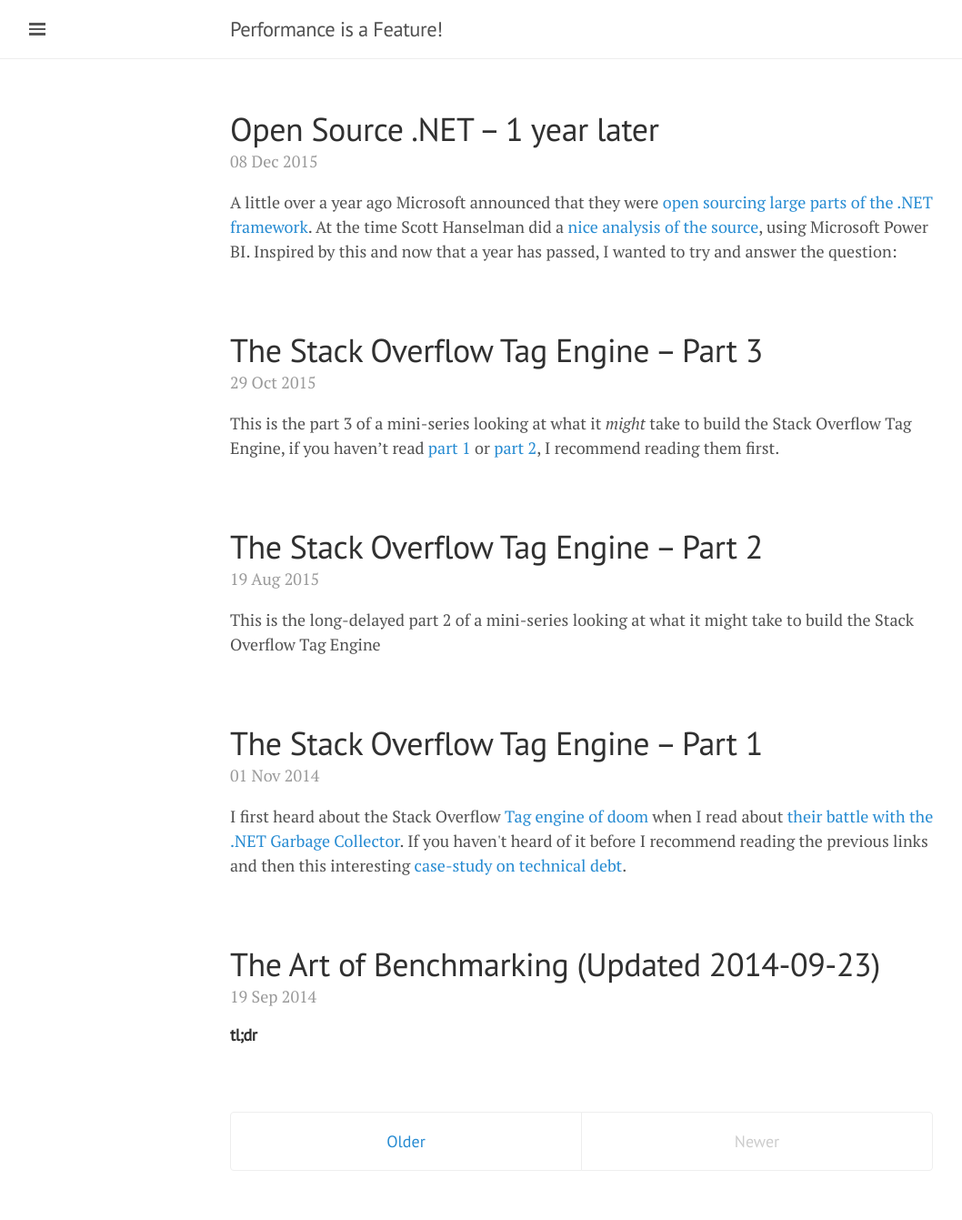
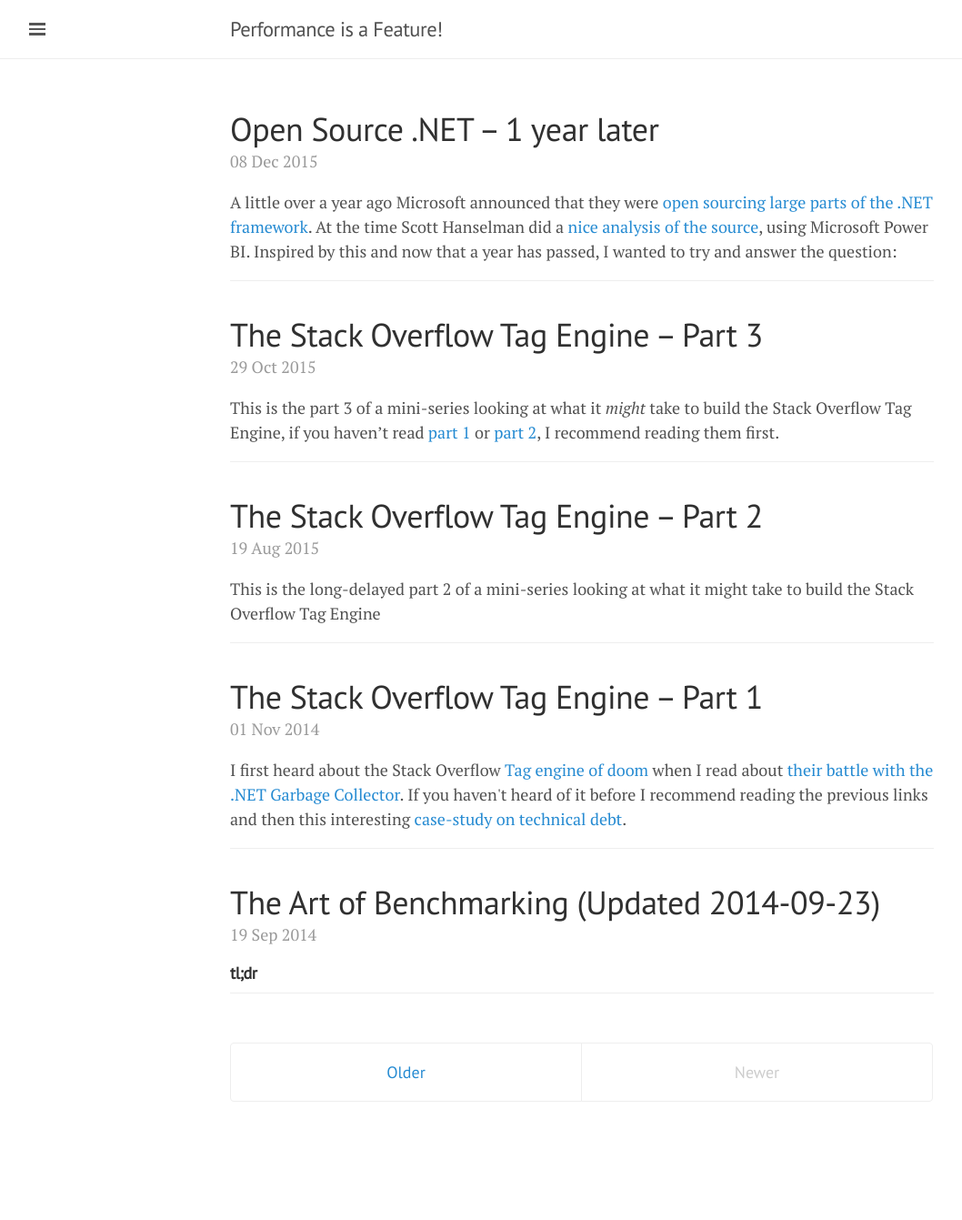
Before and after one commit to mattwarren/mattwarren.github.io, a Jekyll site: the page built from index.html, in a window 1280 px wide. Shown: the whole page at 91% size, without its empty margins (0-1058 px from the left). Built offline with Jekyll 4.4.1, drawn with Linux system fonts in a browser that asks for light colours; Markdown is read by kramdown in place of the engine named in the settings; the list of posts is cut into pages by our own code; after the commit the page ends 1265 px from its top, so only the background shows below that.

Commit message:
better styling for the front/main page

```diff
--- a/_includes/lanyon.css
+++ b/_includes/lanyon.css
@@ -309,7 +309,8 @@ a.sidebar-nav-item:focus {
 
 .page,
 .post {
-  margin-bottom: 4em;
+  margin-bottom: 2em;
+  border-bottom: 1px solid #eee;
 }
 
 /* Blog post or page title */
```
